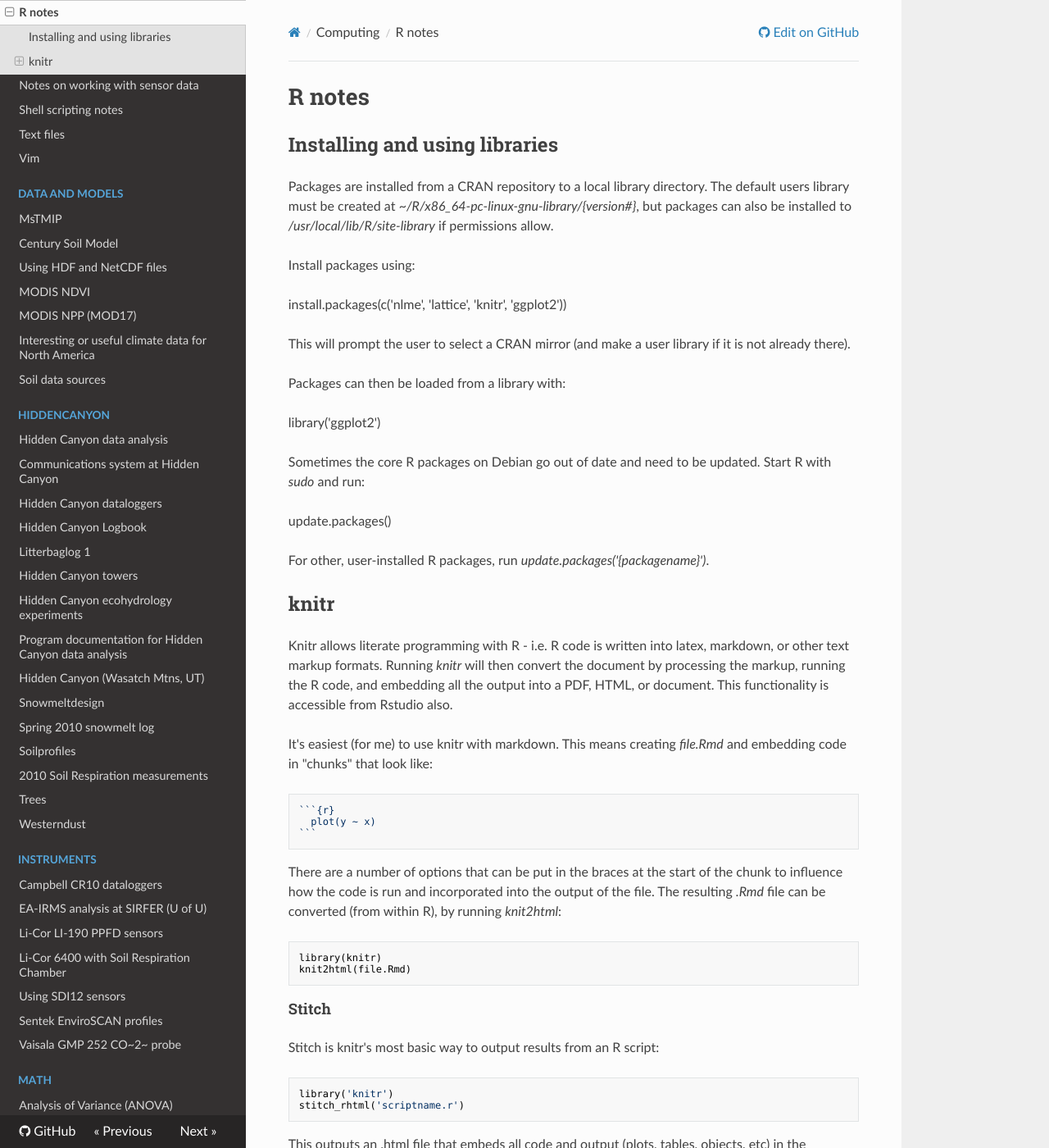
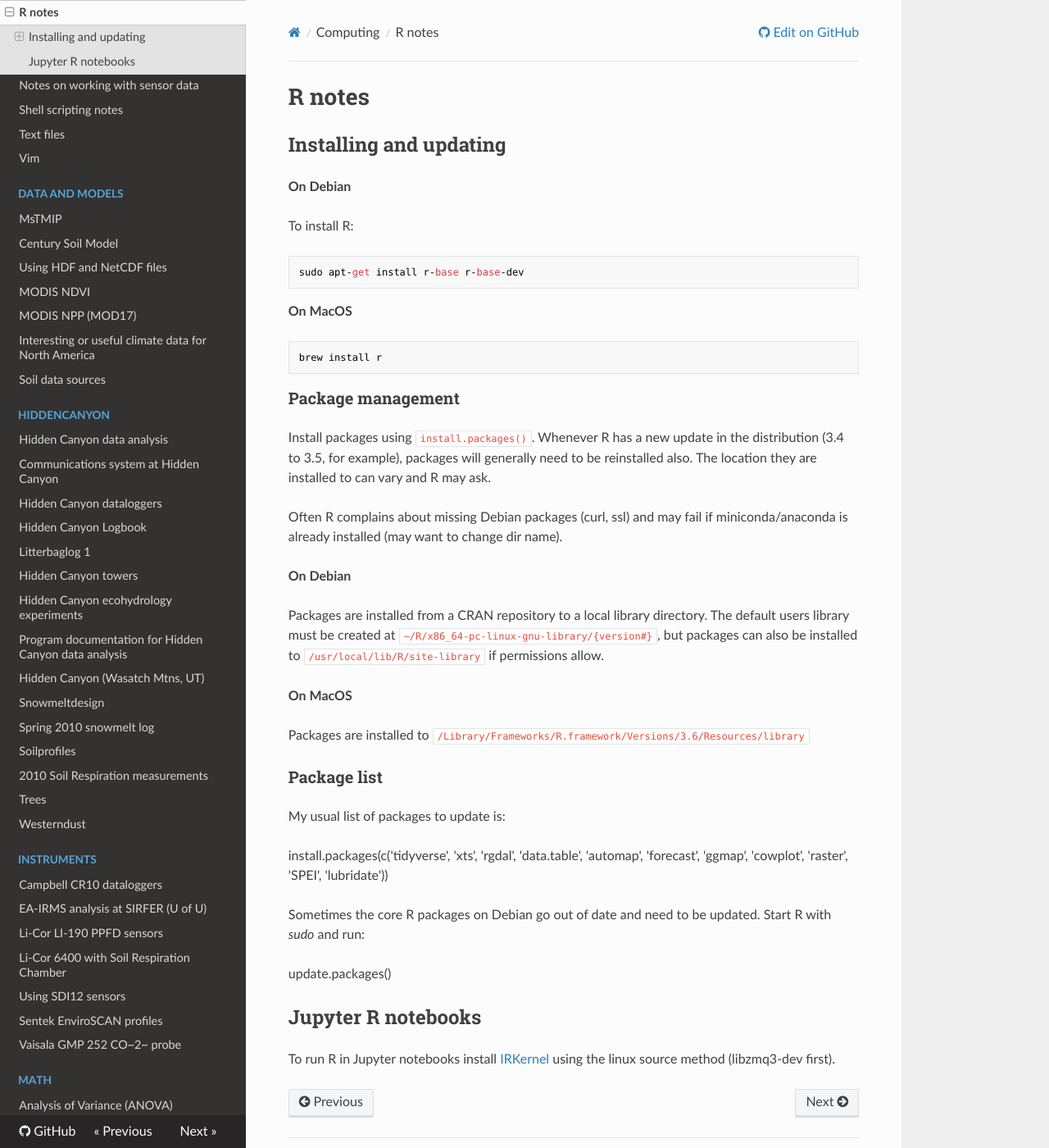
Before and after one commit to gremau/EarthSciNotebook, an MkDocs documentation site: the page built from docs/computing/r_notes.md, in a window 1280 px wide and 1400 px high. Shown: the whole window at 82% size. Built offline with MkDocs 1.6.1, drawn with Linux system fonts in a browser that asks for light colours; nearby versions of some CDN libraries; some of the changed text lies outside the part shown.

Commit message:
Documentation updates

````diff
--- a/docs/computing/r_notes.md
+++ b/docs/computing/r_notes.md
@@ -1,73 +1,45 @@
 # R notes
 
-## Installing and using libraries
+## Installing and updating
+
+**On Debian**
+
+To install R:
+
+    sudo apt-get install r-base r-base-dev
+
+**On MacOS**
+
+    brew install r
+
+### Package management
+
+Install packages using `install.packages()`. Whenever R has a new update in the distribution (3.4 to 3.5, for example), packages will generally need to be reinstalled also. The location they are installed to can vary and R may ask.
+
+Often R complains about missing Debian packages (curl, ssl) and may fail if miniconda/anaconda is already installed (may want to change dir name).
+
+**On Debian**
 
 Packages are installed from a CRAN repository to a local library
 directory. The default users library must be created at
-*~/R/x86_64-pc-linux-gnu-library/{version#}*, but packages can also
-be installed to */usr/local/lib/R/site-library* if permissions allow.
+`~/R/x86_64-pc-linux-gnu-library/{version#}`, but packages can also
+be installed to `/usr/local/lib/R/site-library` if permissions allow.
 
-Install packages using:
+**On MacOS**
 
-  install.packages(c('nlme', 'lattice', 'knitr', 'ggplot2'))
+Packages are installed to `/Library/Frameworks/R.framework/Versions/3.6/Resources/library`
 
-This will prompt the user to select a CRAN mirror (and make a user
-library if it is not already there).
+### Package list
 
-Packages can then be loaded from a library with:
+ My usual list of packages to update is:
 
-  library('ggplot2')
+  install.packages(c('tidyverse', 'xts', 'rgdal', 'data.table', 'automap', 'forecast', 'ggmap', 'cowplot', 'raster', 'SPEI', 'lubridate'))
 
 Sometimes the core R packages on Debian go out of date and need to be
 updated. Start R with *sudo* and run:
 
   update.packages()
 
-For other, user-installed R packages, run
-*update.packages('{packagename}')*.
+## Jupyter R notebooks
 
-## knitr
-
-Knitr allows literate programming with R - i.e. R code is written into
-latex, markdown, or other text markup formats. Running *knitr* will then
-convert the document by processing the markup, running the R code, and
-embedding all the output into a PDF, HTML, or document. This
-functionality is accessible from Rstudio also.
-
-It's easiest (for me) to use knitr with markdown. This means creating
-*file.Rmd* and embedding code in "chunks" that look like:
-
-~~~
-```{r}
-  plot(y ~ x)
-```
-~~~
-
-There are a number of options that can be put in the braces at the start
-of the chunk to influence how the code is run and incorporated into the
-output of the file. The resulting *.Rmd* file can be converted (from
-within R), by running *knit2html*:
-
-~~~{.r}
-library(knitr)
-knit2html(file.Rmd)
-~~~
-
-#### Stitch
-
-Stitch is knitr's most basic way to output results from an R script:
-
-~~~{.r}
-library('knitr')
-stitch_rhtml('scriptname.r')
-~~~
-
-This outputs an .html file that embeds all code and output (plots,
-tables, objects, etc) in the document. Nicely viewable in a browser.
-*stitch* can also do latex, but its not working for me yet.
-
- **Resources**
-
-* [knitr github page](https://github.com/yihui/knitr#readme)\
-* A nice [tutorial](http://biostat.mc.vanderbilt.edu/wiki/Main/KnitrHowto)\
-* Another nice, but basic, [tutorial](http://gforge.se/2012/08/getting-started-with-knitr-and-sweave/) on Sweave and Knitr.`
+To run R in Jupyter notebooks install [IRKernel](https://irkernel.github.io/installation/#linux-panel) using the linux source method (libzmq3-dev first).
````
Also changed, not shown: docs/computing/debian_config.markdown (+4 -48 lines), docs/computing/ipython.md (+0 -43 lines), docs/computing/matlab_notes.md (+10 -0 lines), docs/computing/mercurial.md (+3 -1 lines), docs/computing/python_notes.md (+7 -1 lines).
